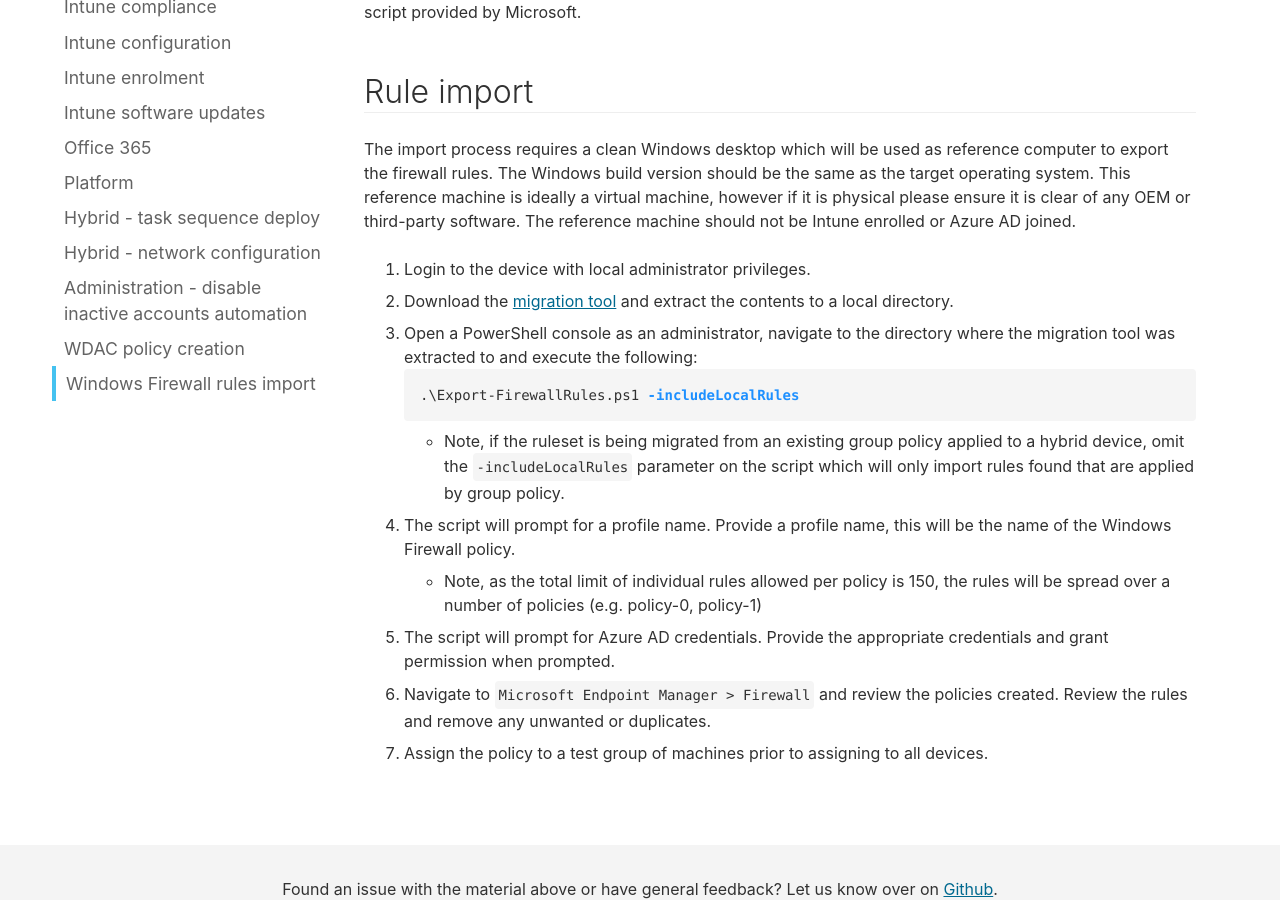
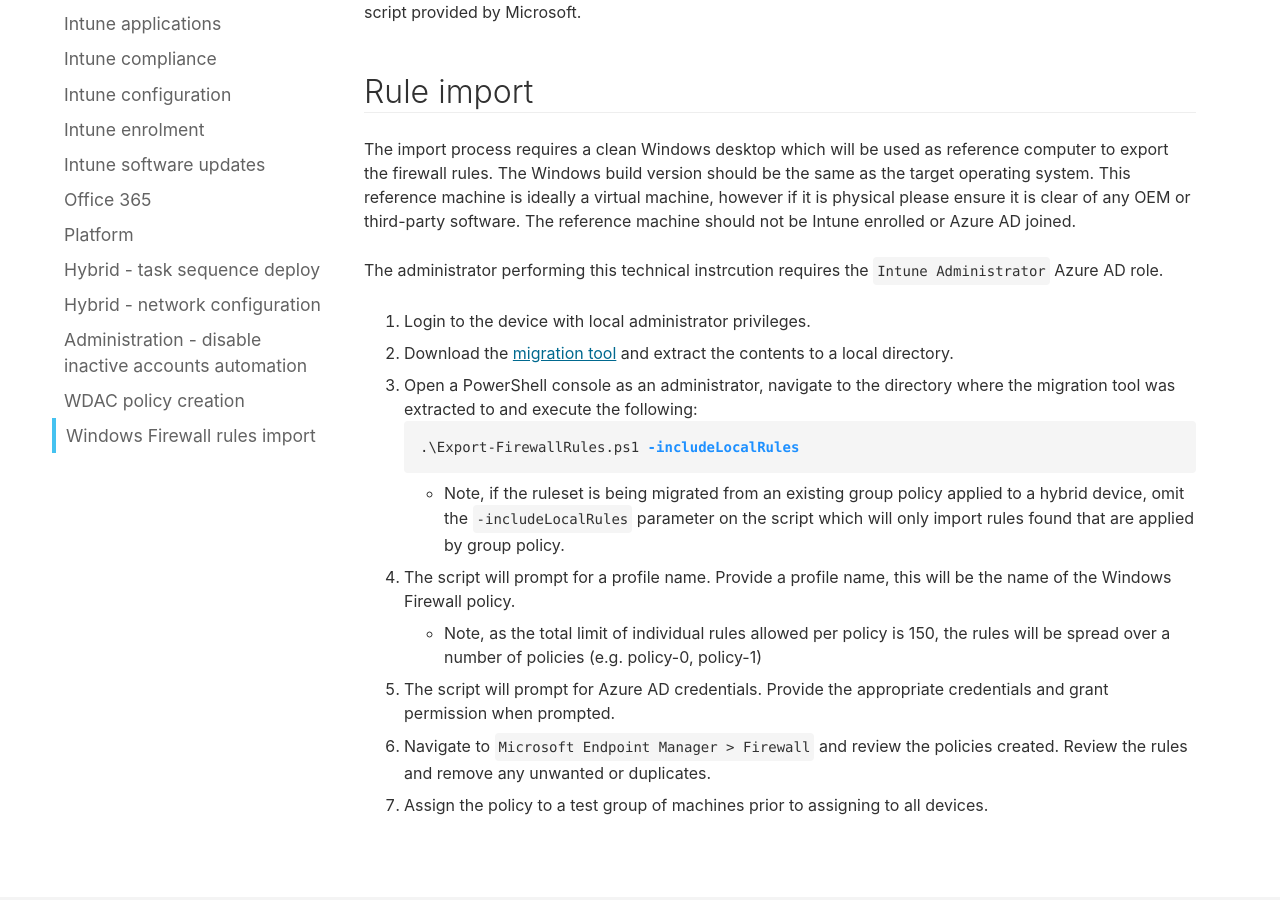
Before and after one commit to ASD-Blueprint/desktop.gov.au, a Jekyll site: the page built from blueprint/abac/wfw-rules-import.md, in a window 1280 px wide and 900 px high, scrolled down 740 px. Built offline with Jekyll 4.4.1, drawn with Linux system fonts in a browser that asks for light colours; comment, search, counter and statistics services are not loaded.

Commit message:
updated Azure AD role requirement

```diff
--- a/blueprint/abac/wfw-rules-import.md
+++ b/blueprint/abac/wfw-rules-import.md
@@ -19,6 +19,8 @@
 
 The import process requires a clean Windows desktop which will be used as reference computer to export the firewall rules. The Windows build version should be the same as the target operating system. This reference machine is ideally a virtual machine, however if it is physical please ensure it is clear of any OEM or third-party software. The reference machine should not be Intune enrolled or Azure AD joined.
 
+The administrator performing this technical instrcution requires the `Intune Administrator` Azure AD role.
+
 1. Login to the device with local administrator privileges.
 2. Download the [migration tool](https://docs.microsoft.com/en-us/mem/intune/protect/endpoint-security-firewall-rule-tool) and extract the contents to a local directory.
 3. Open a PowerShell console as an administrator, navigate to the directory where the migration tool was extracted to and execute the following:
```
